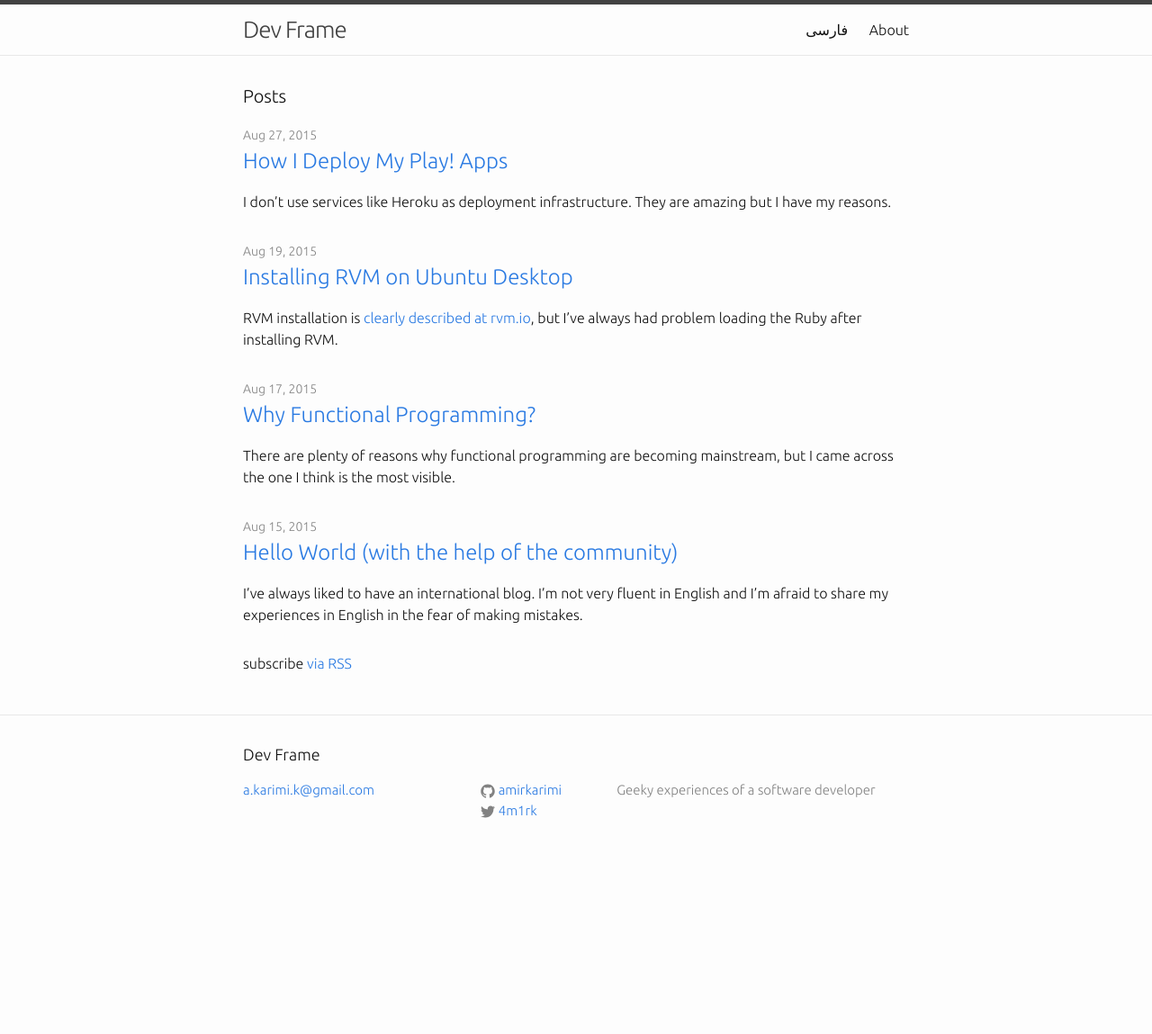
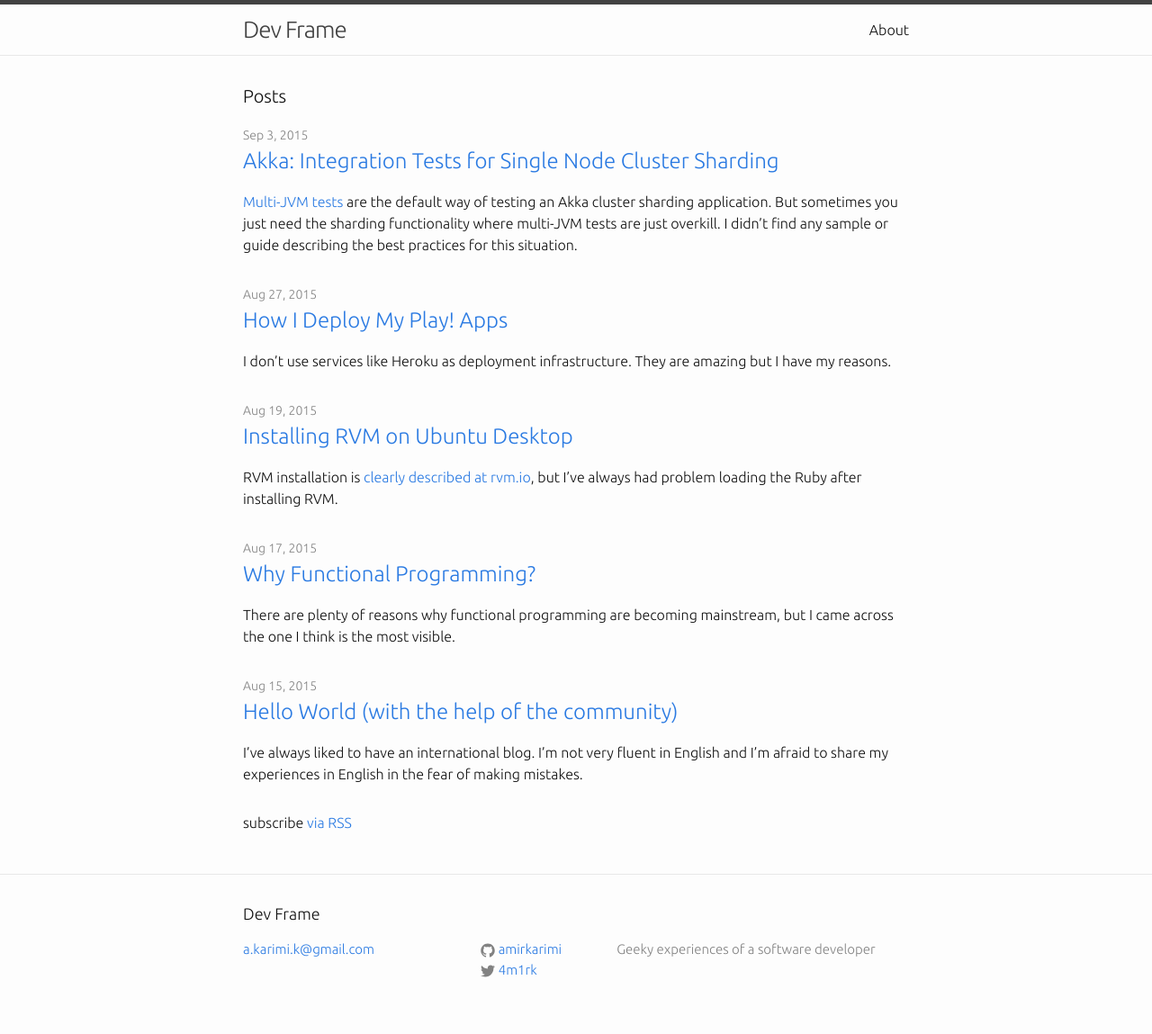
Before and after one commit to amirkarimi/amirkarimi.github.io, a Jekyll site: the page built from index.html, in a window 1280 px wide. Shown: the whole page at 90% size. Built offline with Jekyll 4.4.1, drawn with Linux system fonts in a browser that asks for light colours; before the commit the page ends 972 px from its top, so only the background shows below that; some of the changed lines change nothing that is shown.

Commit message:
Add new post

```diff
--- a/_includes/header.html
+++ b/_includes/header.html
@@ -14,7 +14,6 @@
       </a>
 
       <div class="trigger">
-        <a class="page-link" href="http://www.dev-frame.com" target="_blank">فارسی</a>
         {% for page in site.pages %}
           {% if page.title %}
           <a class="page-link" href="{{ page.url | prepend: site.baseurl }}">{{ page.title }}</a>
--- /dev/null
+++ b/_posts/2015-09-03-akka-single-jvm-cluster-sharding.markdown
@@ -0,0 +1,122 @@
+---
+layout: post
+title:  "Akka: Integration Tests for Single Node Cluster Sharding"
+date:   2015-09-03 21:42
+---
+
+[Multi-JVM tests](https://github.com/typesafehub/activator-akka-cluster-sharding-scala/tree/master/src/multi-jvm/scala/sample/blog) are the default way of testing an Akka cluster sharding application. But sometimes you just need the sharding functionality where multi-JVM tests are just overkill. I didn't find any sample or guide describing the best practices for this situation.
+
+<!--more-->
+
+I just found out that it's not a bad idea to use Akka cluster sharding even if you don't need the real clustering features. But if you follow the default recommended way of integration tests you will ended up with the multi-jvm tests which are rather slow and complicated.
+
+Another issue with the cluster sharding tests is the persistence. You have to use in-memory persistence plug-in or tests must not be run in parallel.
+
+## Solution
+
+I've build a simple test kit to be used as a Specs2 scope:
+
+{% highlight scala %}
+object ClusterTestKit {
+  def storageLocations(system: ActorSystem) = List(
+    "akka.persistence.journal.leveldb.dir",
+    "akka.persistence.journal.leveldb-shared.store.dir",
+    "akka.persistence.snapshot-store.local.dir").map(s => new File(system.settings.config.getString(s)))
+
+  def deletePersistenceFiles(system: ActorSystem) = {
+    storageLocations(system).foreach(dir => FileUtils.deleteDirectory(dir))
+  }
+}
+
+abstract class IsolatedCluster(_system: ActorSystem)
+  extends TestKit(_system) with DefaultTimeout
+  with Around with ImplicitSender {
+
+  import ClusterTestKit._
+
+  def this() = this(TestActorSystemManager.getSystem(tempPersistence = true))
+
+  override def around[T: AsResult](t: => T): Result = {
+    try {
+      AsResult.effectively(t)
+    } finally {
+      TestKit.shutdownActorSystem(system)
+      deletePersistenceFiles(system)
+    }
+  }
+}
+{% endhighlight %}
+
+`IsolatedCluster` class provides an isolated actor system cluster which makes tests easier. It also removes the persistence files.
+
+As you can see `TestActorSystemManager` is the responsible for building the actor system and setting up cluster sharding with a single node:
+{% highlight scala %}
+object TestActorSystemManager {
+
+  def getSystemWithoutSharding(tempPersistence: Boolean) = {
+    val pathPrefix = "test" + (if (tempPersistence) Random.alphanumeric.take(5).mkString else "")
+
+    val config = ConfigFactory.parseString(s"""
+      akka {
+        loglevel = "INFO"
+
+        cluster.metrics.enabled=off
+        actor.provider = "akka.cluster.ClusterActorRefProvider"
+
+        persistence.journal.leveldb {
+          native = off
+          dir = "target/${pathPrefix}-journal"
+        }
+
+        remote {
+          log-remote-lifecycle-events = off
+          netty.tcp {
+            hostname = "127.0.0.1"
+            port = 0
+          }
+        }
+
+        persistence.snapshot-store.plugin = "akka.persistence.snapshot-store.local"
+        persistence.snapshot-store.local.dir = "target/${pathPrefix}-snapshots"
+      }
+    """)
+
+    ActorSystem(ActorSystemManager.SystemName, config)
+  }
+
+  def getSystem(tempPersistence: Boolean) = {
+    val system = getSystemWithoutSharding(tempPersistence)
+    setupSharding(system)
+    system
+  }
+
+  def setupSharding(system: ActorSystem) = {
+    // Join cluster
+    val cluster = Cluster(system)
+    cluster.join(cluster.selfAddress)
+
+    // Start sharding
+    ActorSystemManager.startSharding(system)
+  }
+}
+{% endhighlight %}
+
+Note that I didn't use in-memory persistence plugin. Instead, the path of snapshots and journal stores are set randomly which allows tests to be run in parallel while I keep the production persistence plugin.
+
+This made the tests over 400% faster.
+
+And here is the integration test:
+
+{% highlight scala %}
+class SampleActorSpec extends Specification with Matchers {
+  "Sample actor" >> {
+    "send back info" >> new IsolatedCluster {
+      val sampleRegion = ClusterSharding(system).shardRegion(SampleActor.shardName)
+      sampleRegion ! GetInfo("actor1")
+      expectMsg(SampleInfo("actor1", SampleActorState()))
+    }
+  }
+}
+{% endhighlight %}
+
+Everything is like the default cluster sharding samples except that we have a single node. This way we can start simple and increase the node numbers and even scale-out the system, when necessary.
```
